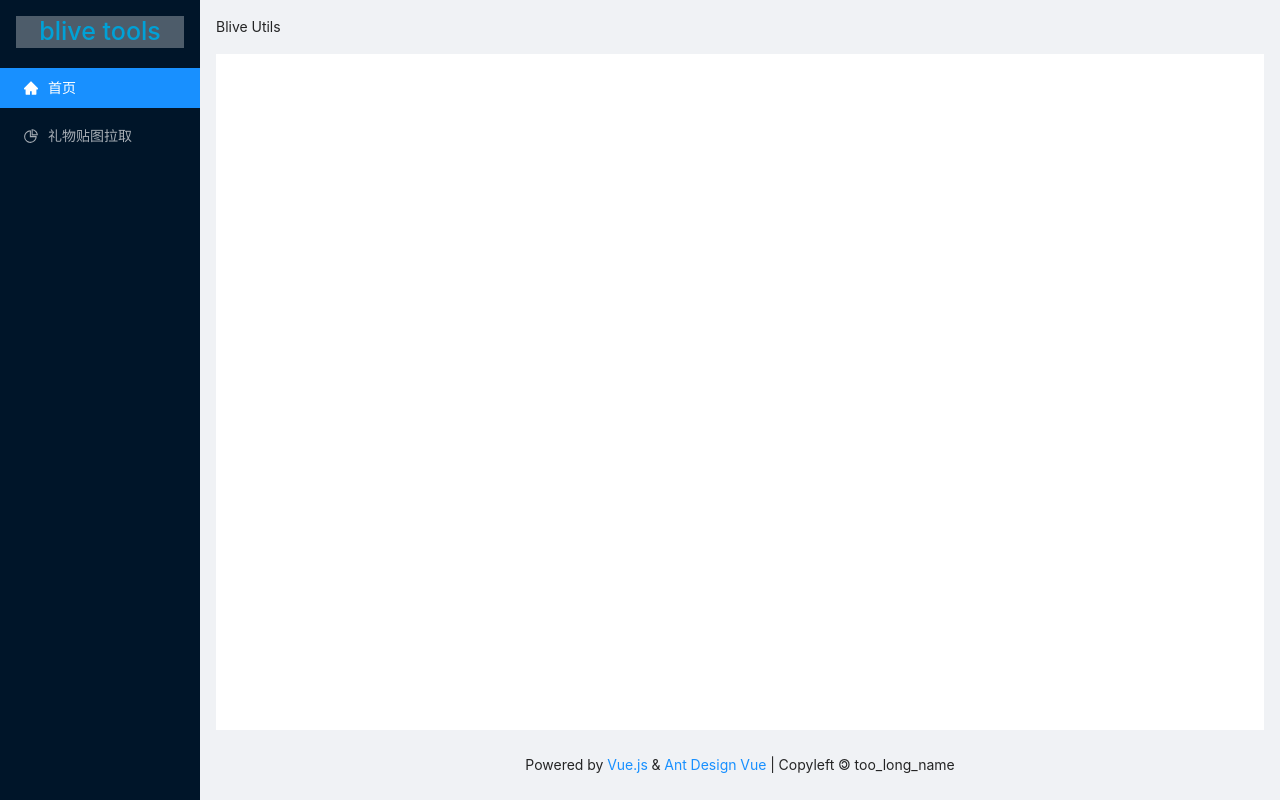
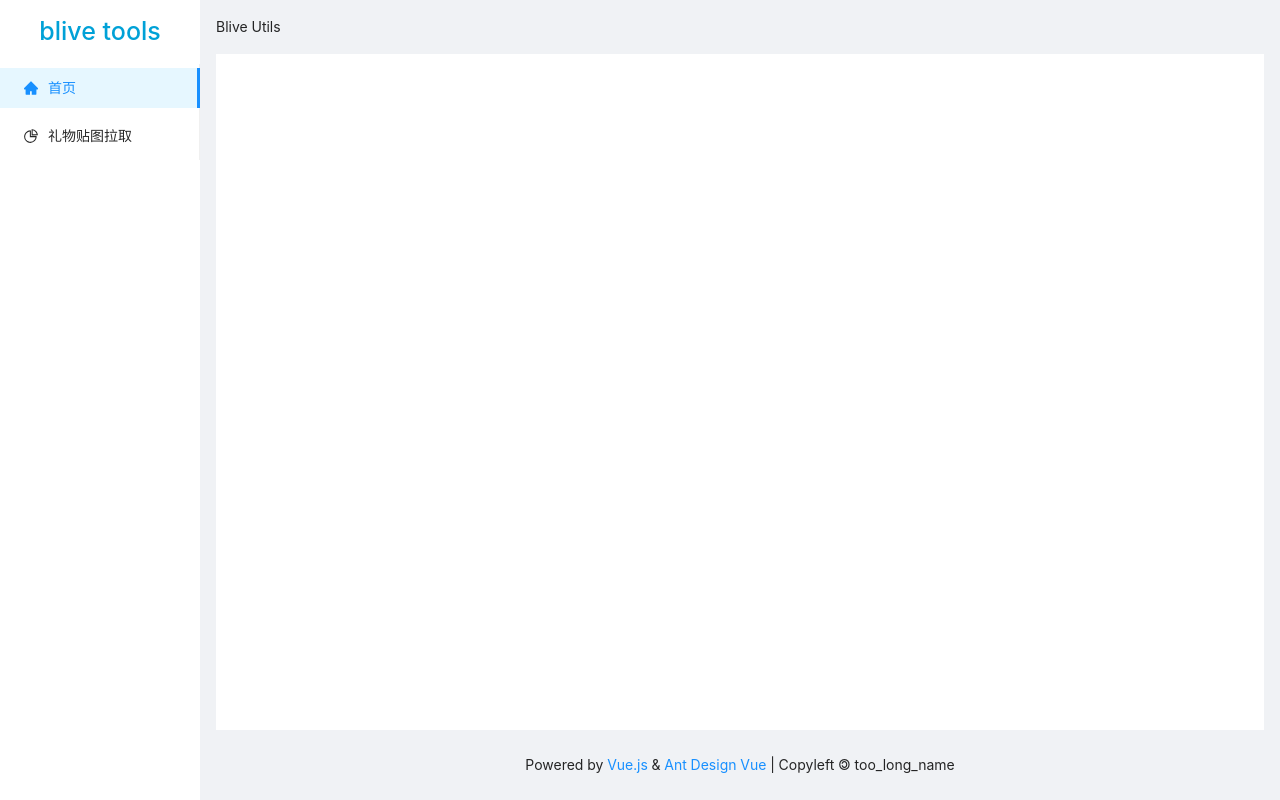
Before and after one commit to Dengzixu/blive-tools-webui, a Vue app: page / in a window 1280 px wide. Built offline with nearby package versions, Linux system fonts and the light colour scheme.

Commit message:
🎨 优化界面主题
优化了界面主题色
优化了菜单栏的提示

```diff
--- a/src/components/SideBarComponent.vue
+++ b/src/components/SideBarComponent.vue
@@ -1,19 +1,18 @@
 <template>
-  <a-layout-sider>
+  <a-layout-sider theme="light">
     <div class="logo">
       blive tools
     </div>
 
-    <a-menu v-model:selectedKeys='selectedKeys' theme="dark" mode="inline">
+    <a-menu v-model:selectedKeys='selectedKeys' theme="light" mode="inline">
       <a-menu-item key="home">
-
         <router-link to="/">
           <home-filled/>
           <span>首页</span>
         </router-link>
       </a-menu-item>
 
-      <a-menu-item key="gift_image">
+      <a-menu-item key="imageDownload">
         <router-link to="/gift/image_download">
           <pie-chart-outlined/>
           <span>礼物贴图拉取</span>
@@ -26,6 +25,7 @@
 
 <script>
 import {RouterLink} from "vue-router";
+import router from '@/router'
 import {ref} from "vue";
 
 import {PieChartOutlined, HomeFilled} from '@ant-design/icons-vue';
@@ -38,8 +38,10 @@ export default {
     HomeFilled,
   },
   setup() {
+    const selectedKeys = ref([router.currentRoute.value['name']]);
+
     return {
-      selectedKeys: ref(['home']),
+      selectedKeys
     }
   },
 }
```
